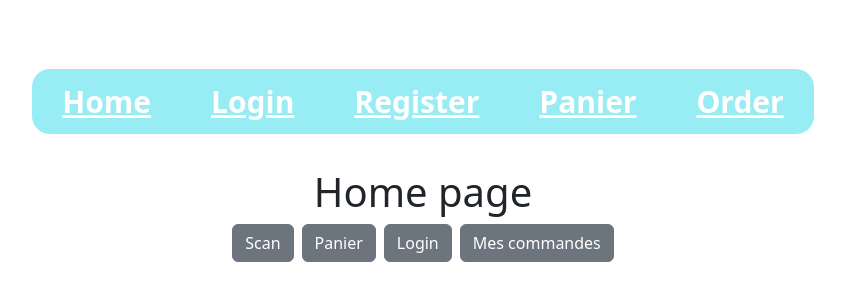
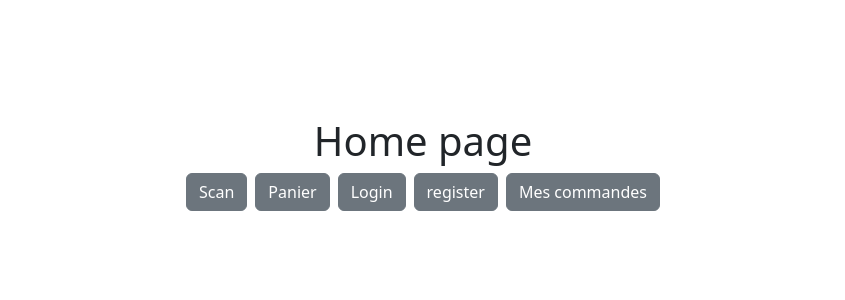
Before and after one commit to MalakayaLvg/front-partielb2s2, a React (Vite) app: page / in a window 1280 px wide. Shown: the part 236-536 px from the top of the page, without its empty margins (217-1062 px from the left). Built offline with nearby package versions, Linux system fonts and the light colour scheme.

Commit message:
navbar aurevoir

```diff
--- a/src/App.jsx
+++ b/src/App.jsx
@@ -7,7 +7,6 @@ import Register from "./pages/Register.jsx";
 import Scan from "./pages/Scan.jsx";
 import Cart from "./pages/Cart.jsx";
 import Order from "./pages/Order.jsx";
-import Navbar from "./components/Navbar.jsx";
 
 function App() {
 
@@ -15,7 +14,6 @@ function App() {
     return (
         <AuthProvider>
             <Router>
-                <Navbar />
                 <Routes>
                     <Route path="/" element={<Home />} />
                     <Route path="/login" element={<Login />} />
--- a/src/components/Navbar.jsx
+++ /dev/null
@@ -1,41 +0,0 @@
-import {Link} from "react-router-dom";
-import "../css/Navbar.css"
-
-const Navbar = () => {
-    return(
-        <>
-            <div className="home-button-container">
-                <div className="home-button-div">
-                    <div className="rect-icon">
-                        <Link className="icon-home" to={'/'} >
-                            Home
-                        </Link>
-                    </div>
-                    <div className="rect-icon">
-                        <Link className="icon-home" to={'/login'} >
-                            Login
-                        </Link>
-                    </div>
-                    <div className="rect-icon">
-                        <Link className="icon-home" to={'/register'} >
-                            Register
-                        </Link>
-                    </div>
-                    <div className="rect-icon">
-                        <Link className="icon-home" to={'/cart'} >
-                            Panier
-                        </Link>
-                    </div>
-                    <div className="rect-icon">
-                        <Link className="icon-home" to={'/order'} >
-                            Order
-                        </Link>
-                    </div>
-                </div>
-
-            </div>
-        </>
-    )
-}
-
-export default Navbar;
--- a/src/css/Navbar.css
+++ /dev/null
@@ -1,48 +0,0 @@
-.home-button-container{
-    display: flex;
-    justify-content: center;
-}
-
-.home-button-div{
-    transition: 0.3s;
-    display: flex;
-    justify-content: space-around;
-    align-items: center;
-    border: 2px solid white;
-    border-radius: 20px;
-    background-color: rgba(140, 234, 243, 0.89);
-    width: fit-content;
-    margin: 0 0 2rem 0;
-}
-.home-button-div:hover{
-    transition: 0.3s;
-    background-color: rgba(120, 207, 255, 0.8);
-    border-radius: 30px;
-    border: #2af3ee 2px solid;
-    padding: 3px 1rem;
-}
-
-.icon-home{
-    font-size: 30px;
-    font-weight: bolder;
-    color: white;
-}
-.icon-home:hover{
-    color: #535353;
-}
-
-.icon-title{
-    font-size: 30px;
-    font-weight: bolder;
-    color: white;
-}
-
-.rect-icon{
-    transition: 0.3s;
-    padding: 10px 30px;
-}
-.rect-icon:hover{
-    transition: 0.3s;
-    background: rgba(178, 217, 255, 0.27);
-    border-radius: 30px;
-}
--- a/src/pages/Home.jsx
+++ b/src/pages/Home.jsx
@@ -21,6 +21,11 @@ const Home = () => {
                     Login
                 </button>
             </Link>
+            <Link to="/register" className="mx-1">
+                <button className="btn btn-secondary">
+                    register
+                </button>
+            </Link>
             <Link to="/order" className="mx-1">
                 <button className="btn btn-secondary">
                     Mes commandes
```
